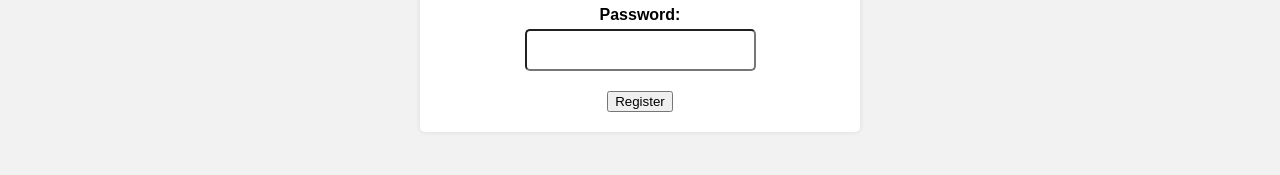
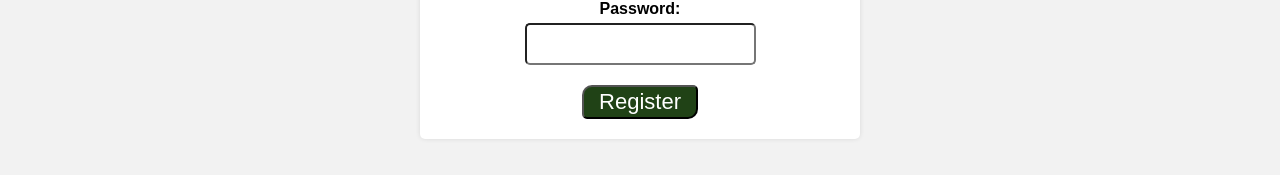
Before and after one commit to valentinognyanov/E-Commerce-ReactJS, a React (Create React App) app in the folder client/: page /auth in a window 1280 px wide. Shown: the part 517-692 px from the top of the page. Built offline with nearby package versions, Linux system fonts and the light colour scheme.

Commit message:
update buttons style

```diff
--- a/client/src/components/register.tsx
+++ b/client/src/components/register.tsx
@@ -47,7 +47,9 @@ export const Register = () => {
                         onChange={(e) => setPassword(e.target.value)}
                     />
                 </div>
-                <button type="submit">Register</button>
+                <button className="submit-btn" type="submit">
+                    Register
+                </button>
             </form>
         </div>
     );
--- a/client/src/views/auth/style.css
+++ b/client/src/views/auth/style.css
@@ -35,3 +35,12 @@ input {
     font-size: 16px;
     border-radius: 5px;
 }
+
+.submit-btn {
+    background-color: rgb(32, 66, 22);
+    color: white;
+    font-size: 22px;
+    border-radius: 10px 5px;
+    padding: 2px 15px 2px 15px;
+    cursor: pointer;
+}
```
